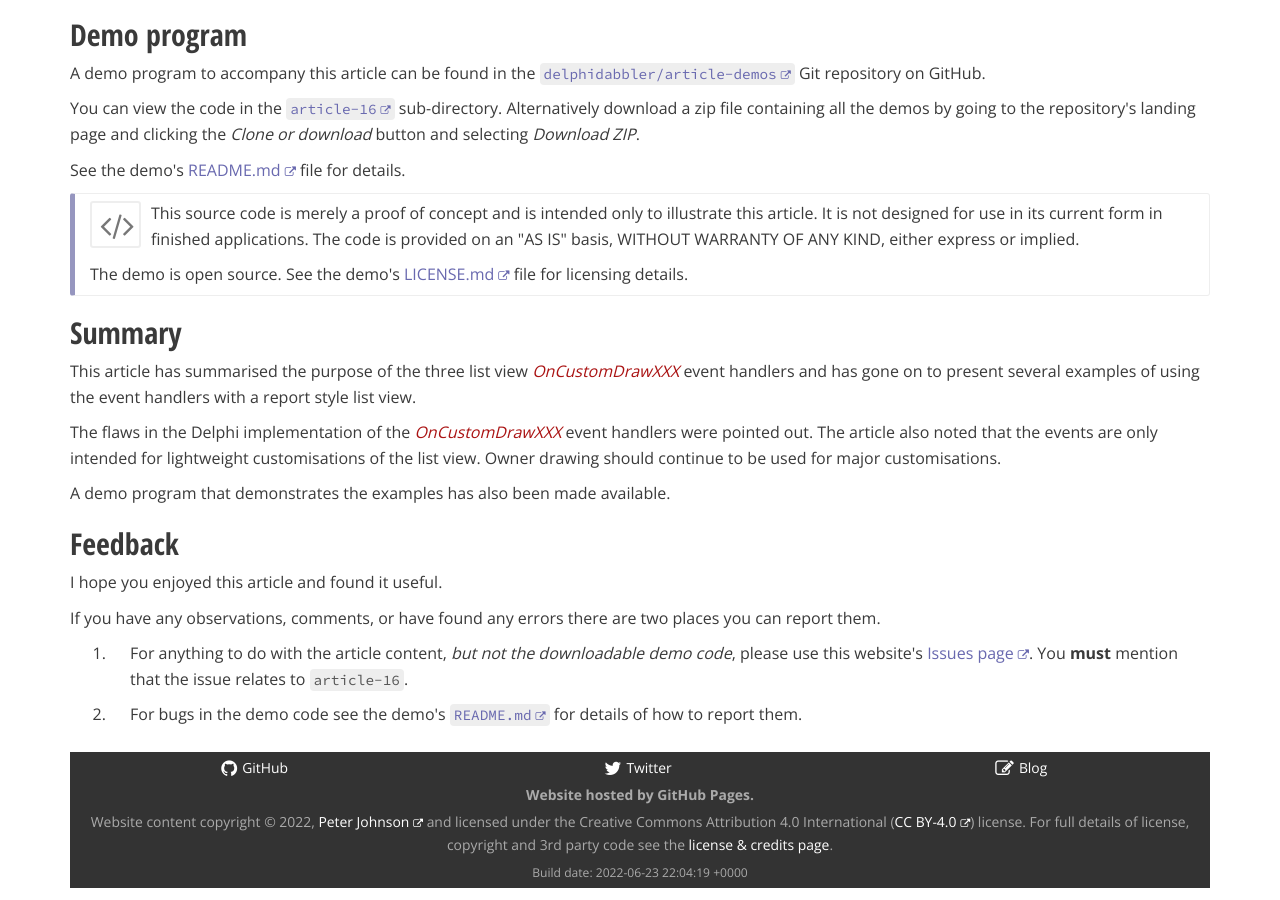
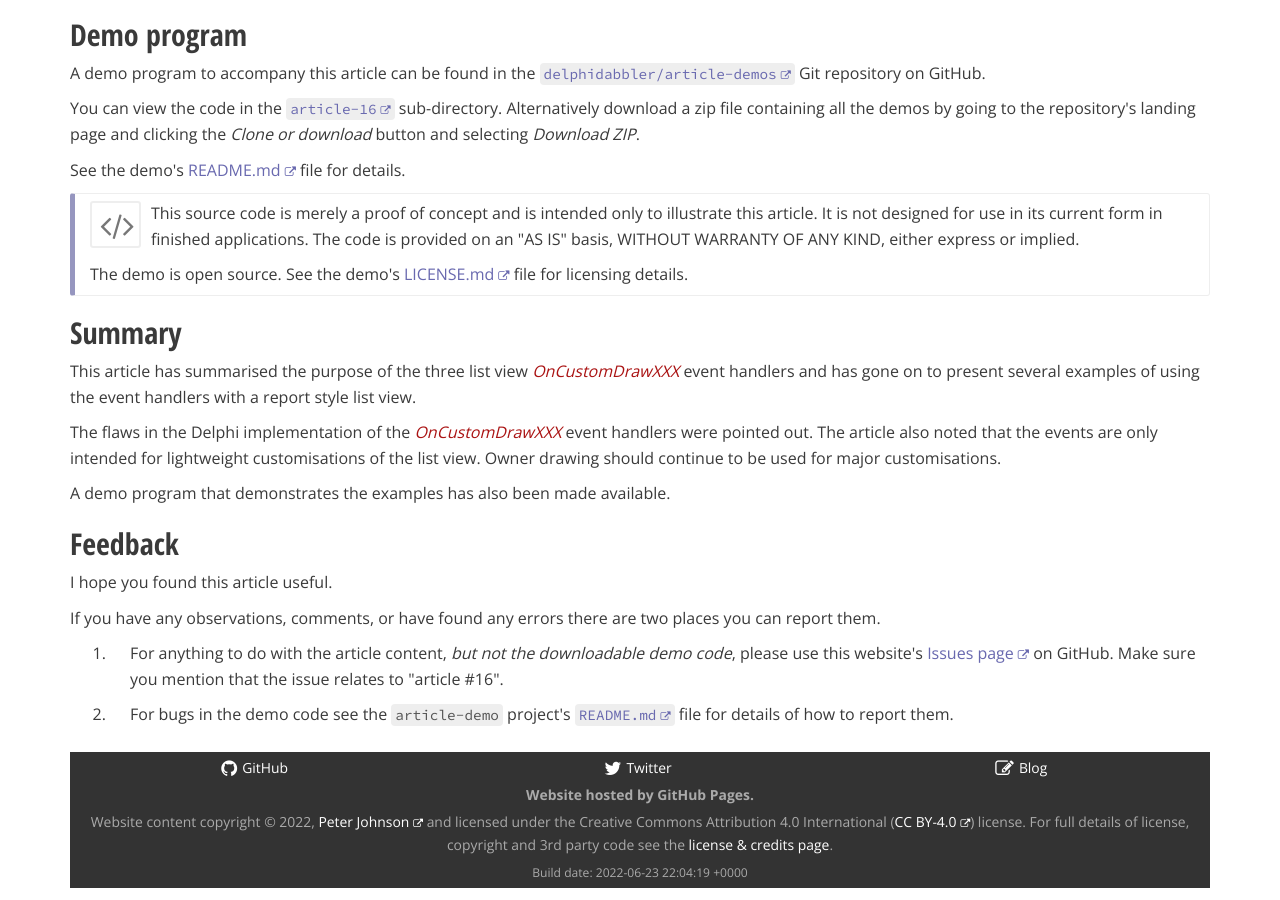
Before and after one commit to delphidabbler/delphidabbler.github.io, a Jekyll site: the page built from _articles/article-16.html, in a window 1280 px wide and 900 px high, scrolled down 9369 px. Built offline with Jekyll 4.4.1, drawn with Linux system fonts in a browser that asks for light colours; nearby versions of some CDN libraries; comment, search, counter and statistics services are not loaded.

Commit message:
Update article-16.html

```diff
--- a/_articles/article-16.html
+++ b/_articles/article-16.html
@@ -570,18 +570,18 @@
 
 <section id="feedback">
 
-    <h2>Feedback</h2>
+  <h2>Feedback</h2>
 
-    <p>I hope you enjoyed this article and found it useful.</p>
+  <p>I hope you found this article useful.</p>
 
-    <p>If you have any observations, comments, or have found any errors there are two places you can report them.</p>
+  <p>If you have any observations, comments, or have found any errors there are two places you can report them.</p>
 
-    <ol class="wide">
+  <ol class="wide">
 
-        <li>For anything to do with the article content, <em>but not the downloadable demo code</em>, please use this website's <a href="https://github.com/delphidabbler/delphidabbler.github.io/issues">Issues page</a>. You <strong>must</strong> mention that the issue relates to <code>article-16</code>.</li>
+    <li>For anything to do with the article content, <em>but not the downloadable demo code</em>, please use this website's <a href="https://github.com/delphidabbler/delphidabbler.github.io/issues">Issues page</a> on GitHub. Make sure you mention that the issue relates to &quot;article #16&quot;.</li>
 
-        <li>For bugs in the demo code see the demo's <code><a href="https://github.com/delphidabbler/article-demos/blob/master/README.md#bug-reports">README.md</a></code> for details of how to report them.</li>
+    <li>For bugs in the demo code see the <code>article-demo</code> project's <code><a href="https://github.com/delphidabbler/article-demos/blob/master/README.md#bug-reports">README.md</a></code> file for details of how to report them.</li>
 
-    </ol>
+  </ol>
 
 </section>
```
